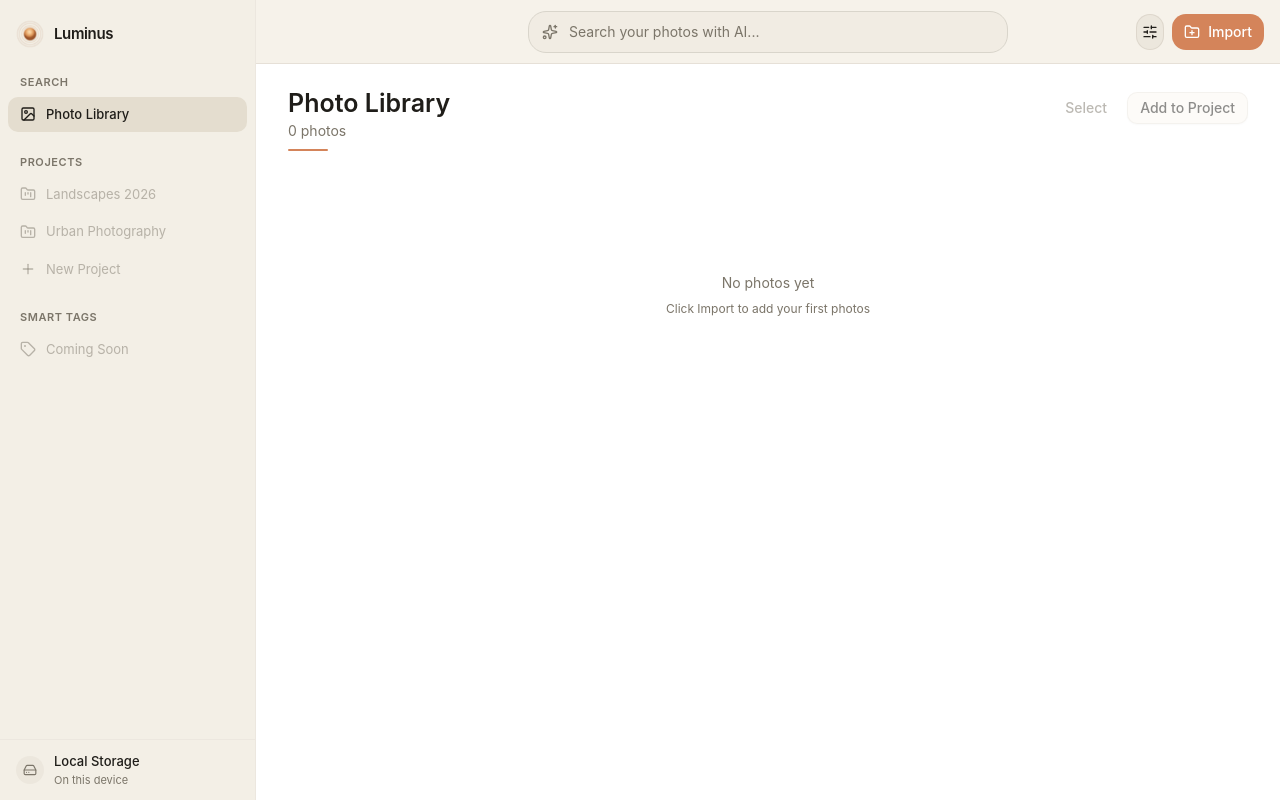
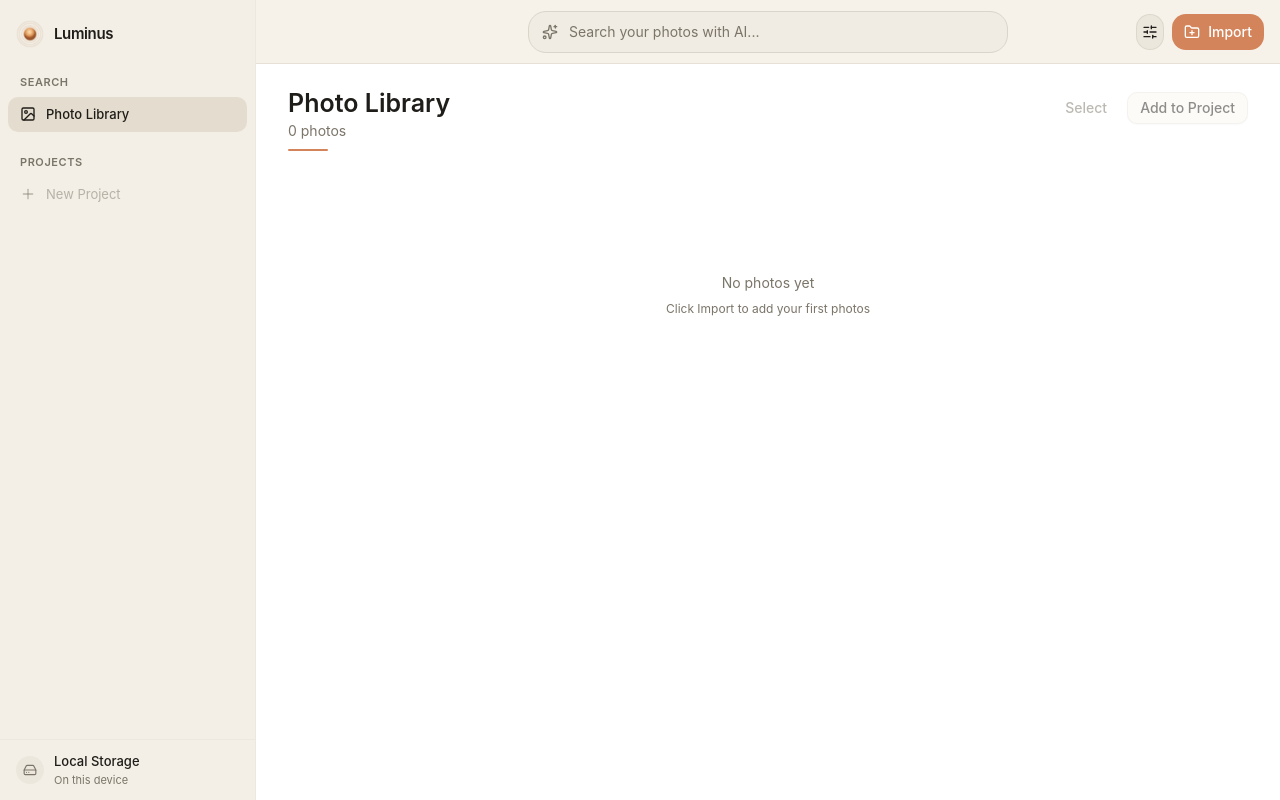
Before and after one commit to JeronimoMendes/Luminus, a React (Vite) app in the folder desktop/: page / in a window 1280 px wide. Built offline with nearby package versions, Linux system fonts and the light colour scheme.

Commit message:
remove tags and example projects

```diff
--- a/desktop/src/components/sidebar.tsx
+++ b/desktop/src/components/sidebar.tsx
@@ -1,11 +1,5 @@
 import { ScrollArea } from "@/components/ui/scroll-area";
-import {
-	FolderKanban,
-	HardDrive,
-	ImageIcon,
-	Plus,
-	Tag
-} from "lucide-react";
+import { FolderKanban, HardDrive, ImageIcon, Plus, Tag } from "lucide-react";
 
 type NavItem = "library" | "semantic";
 
@@ -60,9 +54,7 @@ export function Sidebar({ activeNav, onNavChange }: SidebarProps) {
       {/* Brand header */}
       <div className="flex items-center gap-2.5 px-4 py-5">
         <img src="/orb.png" alt="Luminus" className="h-7 w-7 rounded-full" />
-				<span className="text-[15px] font-semibold text-sidebar-foreground tracking-tight">
-					Luminus
-				</span>
+        <span className="text-[15px] font-semibold text-sidebar-foreground tracking-tight">Luminus</span>
       </div>
 
       {/* Navigation */}
@@ -85,21 +77,7 @@ export function Sidebar({ activeNav, onNavChange }: SidebarProps) {
           <div>
             <SectionLabel>Projects</SectionLabel>
             <div className="space-y-0.5">
-							<NavButton icon={FolderKanban} label="Landscapes 2026" disabled />
-							<NavButton
-								icon={FolderKanban}
-								label="Urban Photography"
-								disabled
-							/>
               <NavButton icon={Plus} label="New Project" disabled />
-						</div>
-					</div>
-
-					{/* Smart Tags section */}
-					<div>
-						<SectionLabel>Smart Tags</SectionLabel>
-						<div className="space-y-0.5">
-							<NavButton icon={Tag} label="Coming Soon" disabled />
             </div>
           </div>
         </div>
@@ -111,12 +89,8 @@ export function Sidebar({ activeNav, onNavChange }: SidebarProps) {
           <HardDrive className="h-3.5 w-3.5 text-muted-foreground" />
         </div>
         <div className="min-w-0">
-					<p className="text-[13px] font-medium text-sidebar-foreground truncate">
-						Local Storage
-					</p>
-					<p className="text-[11px] text-muted-foreground truncate">
-						On this device
-					</p>
+          <p className="text-[13px] font-medium text-sidebar-foreground truncate">Local Storage</p>
+          <p className="text-[11px] text-muted-foreground truncate">On this device</p>
         </div>
       </div>
     </div>
```
Lines whose indentation alone changed are shown as unchanged.
